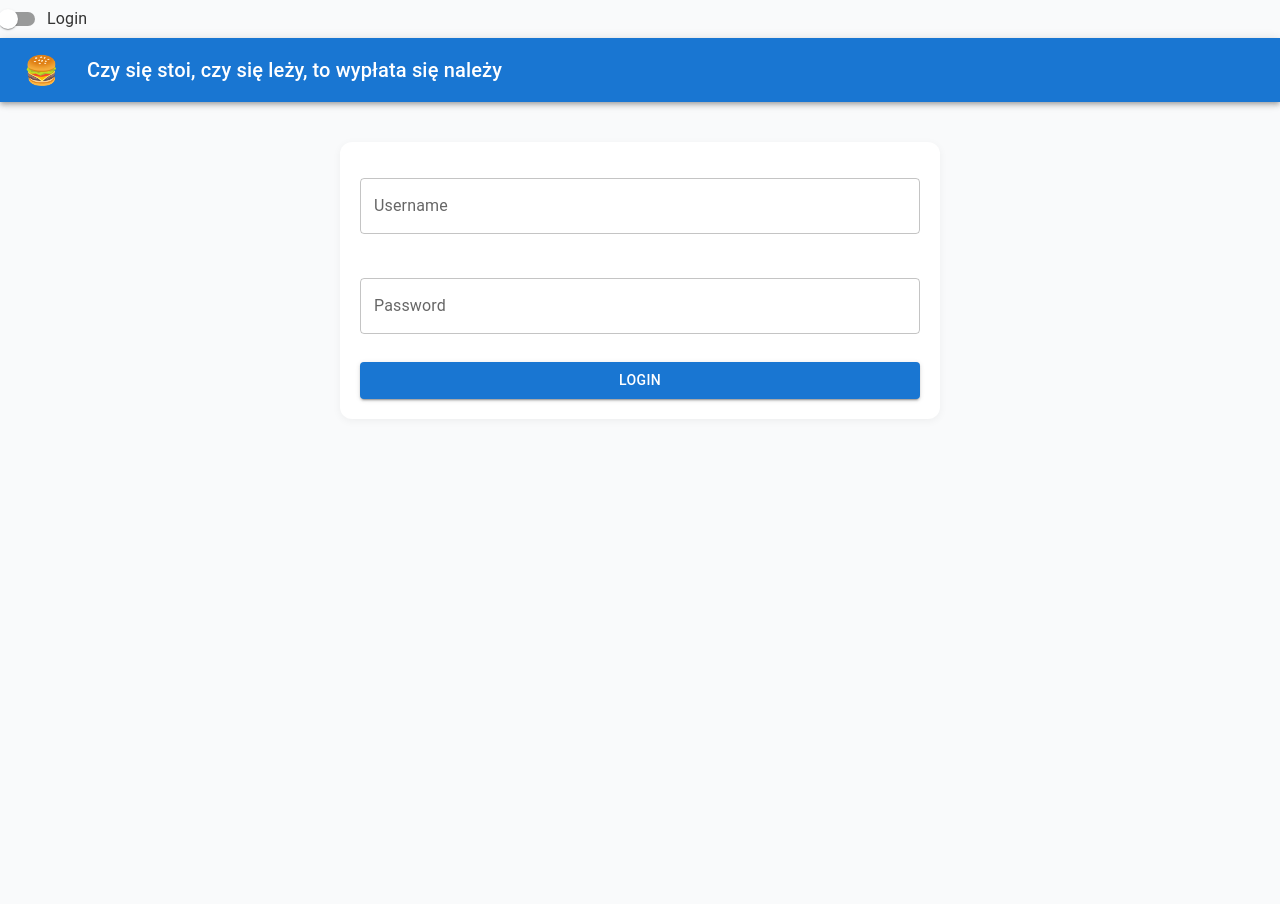
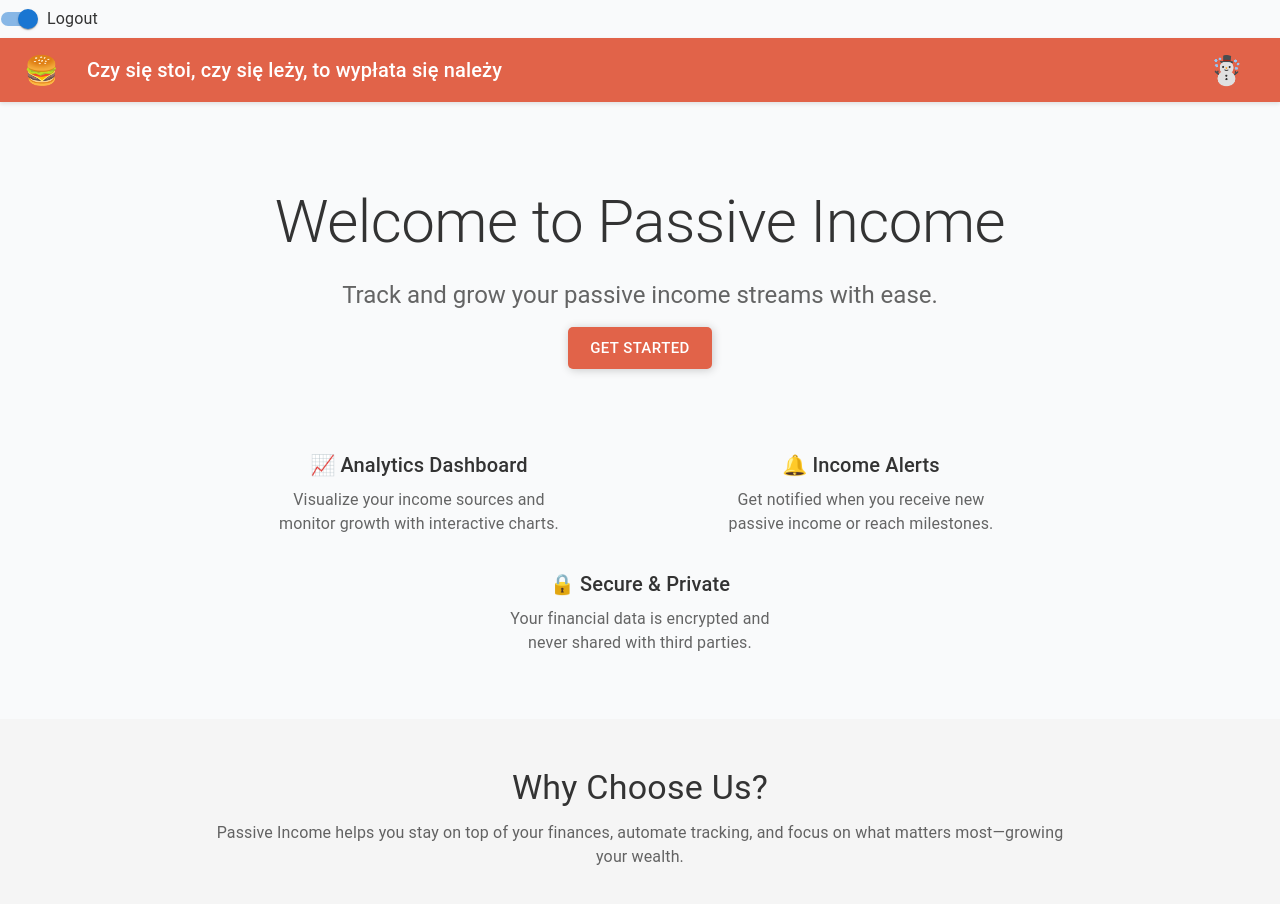
Before and after one commit to Soberek/passive-income, a React (Vite) app in the folder passive-income-frontend/: page / in a window 1280 px wide. Before the commit this address led to /login. Shown: the top 904 px of the page. Before the commit the page ends 800 px from the top, so only its background shows below. Built offline with nearby package versions, Linux system fonts and the light colour scheme.

Commit message:
Refactor authentication logic and add theme customization for MUI components

```diff
--- a/passive-income-frontend/src/auth/auth.provider.tsx
+++ b/passive-income-frontend/src/auth/auth.provider.tsx
@@ -6,16 +6,19 @@ export const AuthContext = createContext<{
   login: () => void;
   logout: () => void;
 }>({
-  isAuthenticated: false,
+  isAuthenticated: true,
   login: () => {},
   logout: () => {},
 });
 
 // Komponent provider
 export const AuthProvider: React.FC<{ children: React.ReactNode }> = ({ children }) => {
-  const [isAuthenticated, setIsAuthenticated] = useState(false);
+  const [isAuthenticated, setIsAuthenticated] = useState(true);
 
-  const login = () => setIsAuthenticated(true);
+  const login = () => {
+    setIsAuthenticated(true);
+    // redirect
+  };
   const logout = () => setIsAuthenticated(false);
 
   return <AuthContext.Provider value={{ isAuthenticated, login, logout }}>{children}</AuthContext.Provider>;
--- a/passive-income-frontend/src/components/AppBar.tsx
+++ b/passive-income-frontend/src/components/AppBar.tsx
@@ -12,34 +12,26 @@ import MenuItem from "@mui/material/MenuItem";
 import Menu from "@mui/material/Menu";
 import NavDrawer from "./Navbar";
 import { useAuth } from "../auth/useAuth";
-import { useNavigate } from "react-router";
+import { Navigate } from "react-router";
 
 export default function MenuAppBar() {
   // const [auth, setAuth] = React.useState(true);
   const [anchorEl, setAnchorEl] = React.useState<null | HTMLElement>(null);
 
   const { login, logout, isAuthenticated } = useAuth();
-  const navigate = useNavigate();
 
   const handleChange = (event: React.ChangeEvent<HTMLInputElement>) => {
     // setAuth(event.target.checked);
     if (event.target.checked) {
       login();
+      // redirect to home
+      return <Navigate to="/" replace />;
     } else {
       logout();
+      // redirect to login
+      return <Navigate to="/login" replace />;
     }
   };
-
-  React.useEffect(() => {
-    // Check if the user is authenticated on component mount
-    if (isAuthenticated) {
-      console.log("User is authenticated");
-      navigate("/");
-    } else {
-      console.log("User is not authenticated");
-      navigate("/login", { replace: true });
-    }
-  }, [isAuthenticated]);
 
   const handleMenu = (event: React.MouseEvent<HTMLElement>) => {
     setAnchorEl(event.currentTarget);
@@ -75,9 +67,15 @@ export default function MenuAppBar() {
           >
             🍔
           </IconButton>
-          <Typography variant="h6" component="div" sx={{ flexGrow: 1 }}>
-            Czy się stoi, czy się leży, to wypłata się należy
-          </Typography>
+
+          {/* // centered */}
+          <Box sx={{ flexGrow: 1 }}>
+            <Typography variant="h6" component="div">
+              Czy się stoi, czy się leży, to wypłata się należy
+            </Typography>
+            <Typography></Typography>
+          </Box>
+
           {isAuthenticated && (
             <div>
               <IconButton
--- a/passive-income-frontend/src/features/login/Login.tsx
+++ b/passive-income-frontend/src/features/login/Login.tsx
@@ -1,24 +1,14 @@
 import { Button, TextField } from "@mui/material";
 import { useAuth } from "../../auth/useAuth";
-import { useNavigate } from "react-router";
-import { useEffect } from "react";
 
 export const LoginPage = () => {
-  const { login, isAuthenticated } = useAuth();
-
-  const navigate = useNavigate();
+  const { login } = useAuth();
 
   const handleLogin = (event: React.FormEvent<HTMLFormElement>) => {
     event.preventDefault();
-    // Here you would typically handle the login logic, e.g., call an API
+    // Tu możesz zrobić async login z API
     login();
   };
-
-  useEffect(() => {
-    if (isAuthenticated) {
-      navigate("/");
-    }
-  }, [isAuthenticated, navigate]);
 
   return (
     <form onSubmit={handleLogin}>
--- /dev/null
+++ b/passive-income-frontend/src/style/theme.tsx
@@ -0,0 +1,59 @@
+import { createTheme } from "@mui/material/styles";
+
+// colors of this
+// primary:  #E16349
+
+const primaryColor = "#E16349"; // Primary color for the theme
+
+const theme = createTheme({
+  components: {
+    MuiAppBar: {
+      styleOverrides: {
+        root: {
+          backgroundColor: primaryColor, // Set the AppBar background color
+          boxShadow: "0 2px 4px rgba(0, 0, 0, 0.1)", // Subtle shadow for depth
+        },
+      },
+    },
+    MuiPaper: {
+      styleOverrides: {
+        root: {
+          boxShadow: "0 1px 3px rgba(0, 0, 0, 0.1)", // Subtle shadow for depth
+        },
+      },
+    },
+    MuiButton: {
+      styleOverrides: {
+        root: {
+          boxShadow: "1px 1px 10px rgba(0, 0, 0, 0.2)",
+          transition: "all 0.3s ease",
+          "&:hover": {
+            transform: "translateY(-4px)",
+            backgroundColor: "", // Change background on hover
+          },
+          alignItems: "center",
+          borderRadius: 5,
+        },
+        contained: {
+          backgroundColor: primaryColor, // Primary color for contained buttons
+          color: "white",
+          "&:hover": {
+            backgroundColor: primaryColor, // Darker shade for contained button hover
+            color: "white",
+          },
+        },
+      },
+    },
+    colors: {
+      mode: "light",
+      primary: {
+        main: primaryColor,
+      },
+      secondary: {
+        main: "#9c27b0",
+      },
+    },
+  },
+});
+
+export default theme;
```
Also changed, not shown: passive-income-frontend/src/main.tsx (+8 -1 lines).
